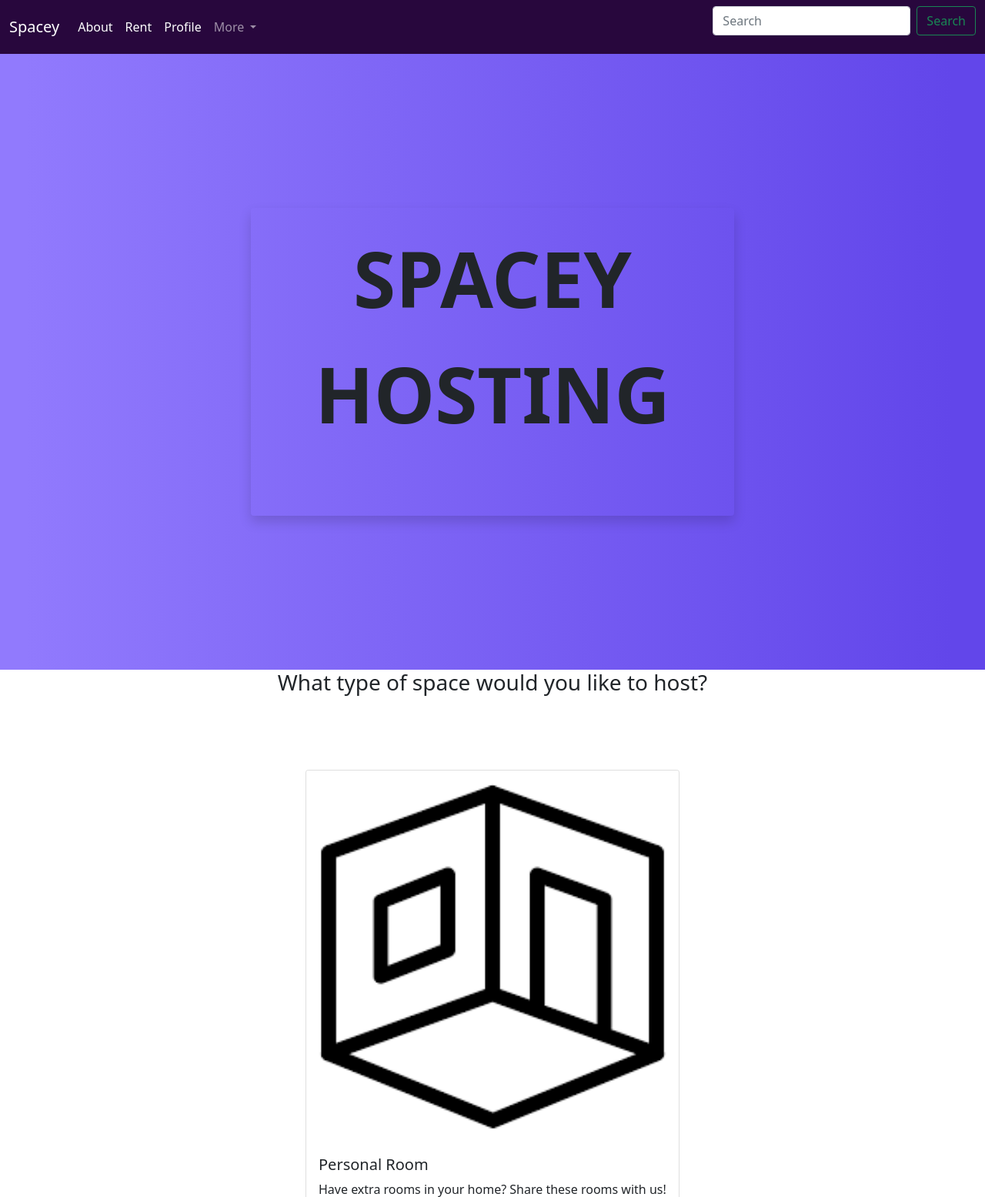
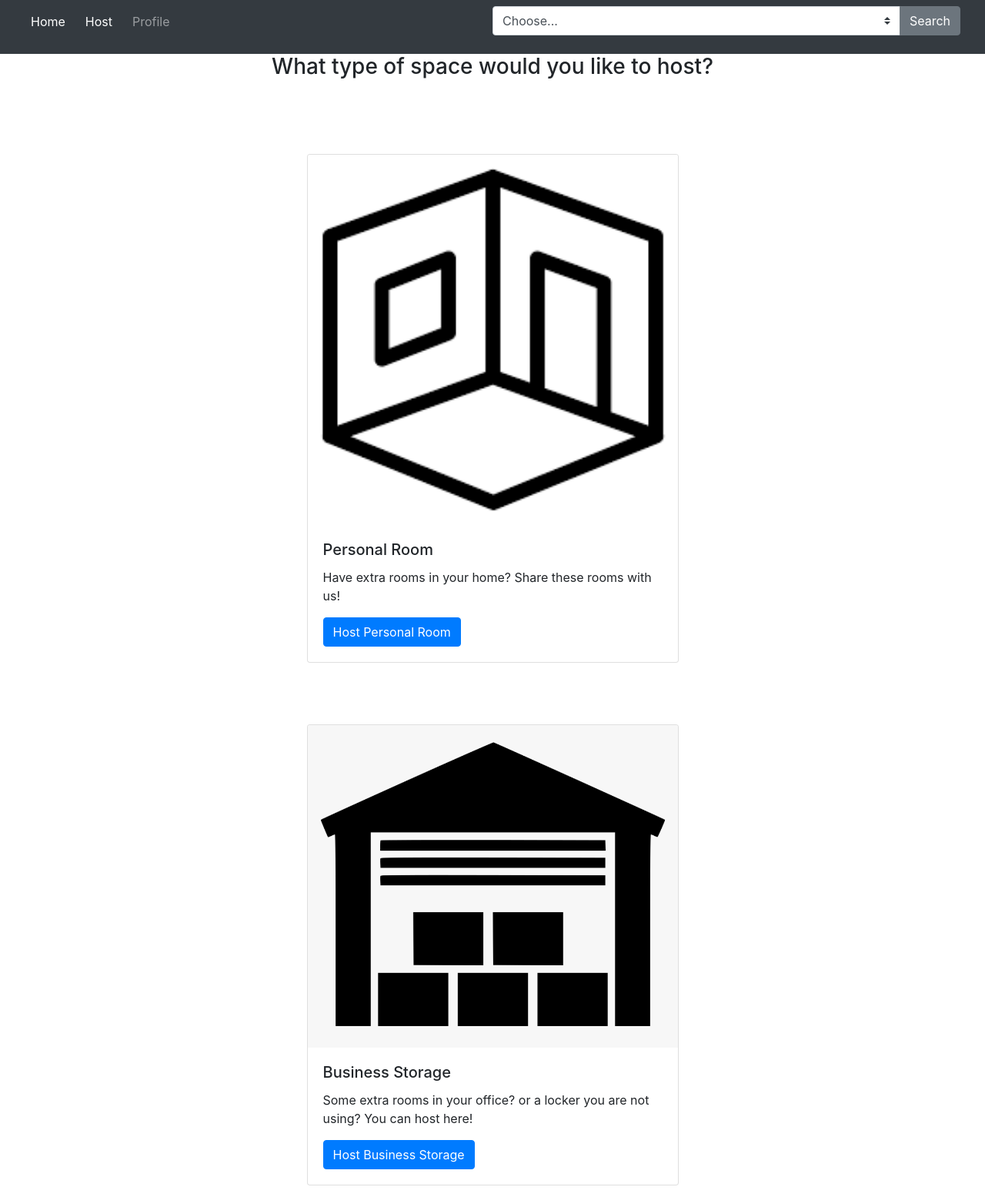
Before and after one commit to ArifShariar/Spacey, a Django app: template templates/host/host.html in a window 1280 px wide. Shown: the top 1555 px of the page at 77% size. Run offline with Django 4.2, Linux system fonts and the light colour scheme; the template is opened without the code that fills it, so the values that code supplies are empty; some libraries are stand-ins or nearby versions.

```diff
--- a/Property/urls.py
+++ b/Property/urls.py
@@ -1,5 +1,7 @@
 from django.urls import path
 from . import views
+from django.conf import settings
+from django.conf.urls.static import static
 
 urlpatterns = [
     # TODO: PASS USER ID IN THE URLS TO MAKE DYNAMIC URL ROUTING
@@ -11,4 +13,4 @@ urlpatterns = [
     path('<str:pk>/host/climate_controlled_storage', views.host_climate_controlled_storage,
          name='host_climate_controlled_storage'),
     path('<str:pk>/host/garage', views.host_garage, name='host_garage'),
-]
+]+ static(settings.MEDIA_URL, document_root=settings.MEDIA_ROOT)
--- a/Property/views.py
+++ b/Property/views.py
@@ -33,6 +33,7 @@ def addPhoto(request, pk):
     desc = request.POST.get('desc', False)
     loc = request.POST.get('loc', False)
     storage_type = request.POST.get('type', False)
+    storage = None
     if storage_type == "Personal":
         storage = Personal.objects.get(Q(user_id=user_id) & Q(description=desc) & Q(location=loc))
     elif storage_type == "Business":
--- a/Spacey/urls.py
+++ b/Spacey/urls.py
@@ -13,9 +13,7 @@ Including another URLconf
     1. Import the include() function: from django.urls import include, path
     2. Add a URL to urlpatterns:  path('blog/', include('blog.urls'))
 """
-from django.conf import settings
 from django.conf.urls import include
-from django.conf.urls.static import static
 from django.contrib import admin
 from django.urls import path
 
@@ -23,4 +21,4 @@ urlpatterns = [
       path('admin/', admin.site.urls),
       path('', include('User.urls')),
       path('', include('Property.urls')),
-  ] + static(settings.MEDIA_URL, document_root = settings.MEDIA_ROOT)
+  ]
--- a/User/urls.py
+++ b/User/urls.py
@@ -1,5 +1,7 @@
 from django.urls import path
 from . import views
+from django.conf import settings
+from django.conf.urls.static import static
 
 urlpatterns = [
     path('', views.welcome, name='welcome'),
@@ -9,4 +11,4 @@ urlpatterns = [
     path('register/', views.register, name='register'),
     path('<str:pk>/homepage/', views.homepage, name='homepage'),
     path('<str:pk>/profile/', views.user_profile, name='profile'),
-]
+]+ static(settings.MEDIA_URL, document_root=settings.MEDIA_ROOT)
--- a/templates/home/welcome.html
+++ b/templates/home/welcome.html
@@ -17,8 +17,8 @@
               <div class="card-body p-md-5 mx-md-4">
 
                 <div class="text-center">
-                  <img src="https://mdbcdn.b-cdn.net/img/Photos/new-templates/bootstrap-login-form/lotus.webp" style="width: 185px;" alt="logo">
-                  <h4 class="mt-1 mb-5 pb-1">We are The Lotus Team</h4>
+                  <img src="{% static 'images/team.jpg' %}" style="width: 185px;" alt="logo">
+                  <h4 class="mt-1 mb-5 pb-1">We are The Spacey Team</h4>
                 </div>
 
                 <form>
--- a/templates/host/host.html
+++ b/templates/host/host.html
@@ -7,6 +7,9 @@
 <html>
 <head>
     <link href="https://cdn.jsdelivr.net/npm/bootstrap@5.1.3/dist/css/bootstrap.min.css" rel="stylesheet" integrity="sha384-1BmE4kWBq78iYhFldvKuhfTAU6auU8tT94WrHftjDbrCEXSU1oBoqyl2QvZ6jIW3" crossorigin="anonymous">
+    <link href="https://fonts.googleapis.com/css?family=Poppins" rel="stylesheet" />
+    <link rel="stylesheet" type="text/css" href="{% static 'css/main.css'%}" />
+      <link rel="stylesheet" href="https://maxcdn.bootstrapcdn.com/bootstrap/4.0.0/css/bootstrap.min.css" integrity="sha384-Gn5384xqQ1aoWXA+058RXPxPg6fy4IWvTNh0E263XmFcJlSAwiGgFAW/dAiS6JXm" crossorigin="anonymous">
 
     <style>
         .bg-gra-01 {
@@ -32,59 +35,42 @@
 </head>
 <body>
     <header>
-        <nav class="navbar navbar-expand-lg navbar-dark" style="background-color: #28073d;">
-          <div class="container-fluid">
-            <a class="navbar-brand" href="#">Spacey</a>
-            <button class="navbar-toggler" type="button" data-bs-toggle="collapse" data-bs-target="#navbarSupportedContent" aria-controls="navbarSupportedContent" aria-expanded="false" aria-label="Toggle navigation">
-              <span class="navbar-toggler-icon"></span>
-            </button>
-            <div class="collapse navbar-collapse" id="navbarSupportedContent">
-              <ul class="navbar-nav me-auto mb-2 mb-lg-0">
-                <li class="nav-item">
-                  <a class="nav-link active" aria-current="page" href="#">About</a>
-                </li>
-                  <li class="nav-item">
-                  <a class="nav-link active" aria-current="page" href="#">Rent</a>
-                </li>
-                  <li class="nav-item">
-                  <a class="nav-link active" aria-current="page" href="#">Profile</a>
-                </li>
-                <li class="nav-item dropdown">
-                  <a class="nav-link dropdown-toggle" href="#" id="navbarDropdown" role="button" data-bs-toggle="dropdown" aria-expanded="false">
-                    More
-                  </a>
-                  <ul class="dropdown-menu" aria-labelledby="navbarDropdown" style="overflow:visible">
-                    <li><a class="dropdown-item" href="#">Hosting history</a></li>
-                    <li><a class="dropdown-item" href="#">Renting history</a></li>
-                    <li><hr class="dropdown-divider"></li>
-                    <li><a class="dropdown-item" href="#">Logout</a></li>
-                  </ul>
-                </li>
-              </ul>
-              <form class="d-flex">
-                <input class="form-control me-2" type="search" placeholder="Search" aria-label="Search">
-                <button class="btn btn-outline-success" type="submit">Search</button>
-              </form>
-            </div>
-          </div>
-        </nav>
-    </header>
+        <nav class="navbar navbar-expand-lg navbar-dark bg-dark" style="padding-left: 2.5%;padding-right: 2.5%">
+          <div class="collapse navbar-collapse" id="navbarNav"  style="align-self: flex-start;width: 50%;">
+            <ul class="navbar-nav" style="display: flex; justify-content: space-between; align-items: center;">
+              <li class="nav-item active" style="padding-right: 10px;">
+                <a class="nav-link" href="{% block home %}{% endblock %}">Home</a>
+              </li>
+                <li class="nav-item active" style="padding-right: 10px;">
+                <a class="nav-link" href="{% url 'host' user.id %}">Host</a>
+              </li>
+              <li class="nav-item" style="padding-right: 10px;">
+                <a class="nav-link" href="{% url 'profile' user.id %}">Profile</a>
+              </li>
 
 
+            </ul>
+          </div>
+      <div style="align-self: flex-end;width: 50%;">
+          <form method="post">
+                {% csrf_token %}
 
-    <div class="container-fluid container-hidden-overflow bg-gra-02 bg-gra-01">
-        <div class="row h-100 align-items-center">
-            <div class="col-12 justify-content-center mx-auto text-center">
-                <div class="container-fluid container-hidden-overflow shadow p-3 mx-auto w-50 h-50 rounded" style="font-size: 100px">
-                    <b>SPACEY</b><br>
-                    <b>HOSTING</b>
+                <div class="input-group">
+                    <select class="custom-select" id="item" name="item">
+                      <option selected>Choose...</option>
+                      <option value="Business Storages">Business Storages</option>
+                      <option value="Climate Controlled">Climate Controlled</option>
+                      <option value="Garages">Garages</option>
+                      <option value="Vehicles">Vehicles</option>
+                  </select>
+                  <div class="input-group-append">
+                    <button class="btn btn-secondary" type="submit" >Search</button>
+                  </div>
                 </div>
-            </div>
-        </div>
-    </div>
-
-
-
+            </form>
+      </div>
+    </nav>
+    </header>
 
     <span class="text-center m-5"><h3>What type of space would you like to host?</h3></span> <br>
 
```
Also changed, not shown: Property/templates/addPhotos.html (+48 -2 lines), templates/base/navbar.html (+27 -12 lines), templates/home/homepage.html (+8 -7 lines), templates/home/search_result.html (deleted, +0 -104 lines), templates/home/user_profile.html (+13 -5 lines).
